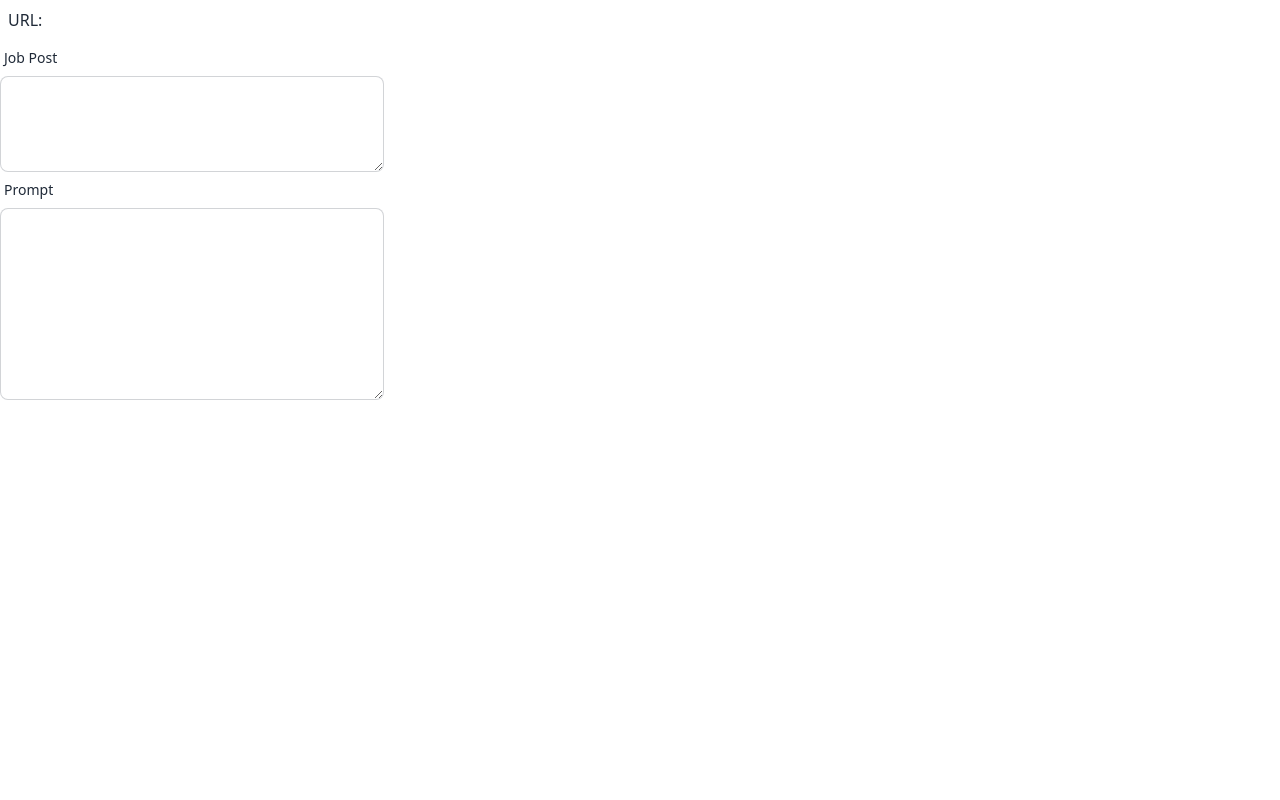
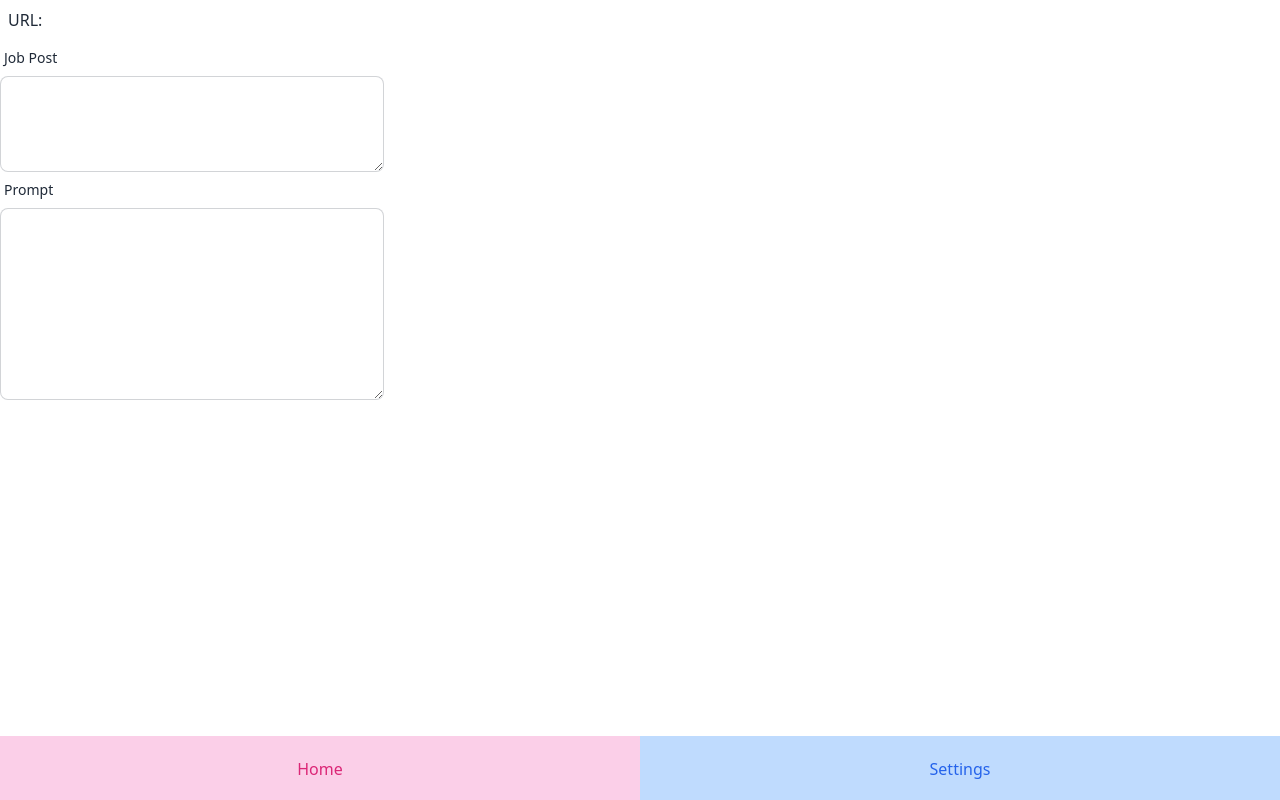
Before and after one commit to adliih/chrome-job-post-ai-summarizer, a React (Vite) app: page /settings in a window 1280 px wide. Built offline with nearby package versions, Linux system fonts and the light colour scheme; no server answers.

Commit message:
router between app and settings page

```diff
--- a/package.json
+++ b/package.json
@@ -14,6 +14,7 @@
     "react": "^18.0.0",
     "react-dom": "^18.0.0",
     "react-redux": "^8.1.2",
+    "react-router-dom": "^6.16.0",
     "redux": "^4.2.1"
   },
   "devDependencies": {
--- a/src/App.tsx
+++ b/src/App.tsx
@@ -2,6 +2,7 @@ import { useAppSelector } from "./app/hooks";
 import { useEffect, useState } from "react";
 import { generatePrompt } from "./feature/prompt-generator";
 import { getActiveTab } from "./feature/tabs";
+import Layout from "./Layout";
 
 function App() {
   const settings = useAppSelector((state) => state.settings);
@@ -28,7 +29,7 @@ function App() {
   }, [jobPost]);
 
   return (
-    <div className="w-96">
+    <Layout>
       <div>
         <div className="p-2">
           <span>URL: {url}</span>
@@ -54,7 +55,7 @@ function App() {
           ></textarea>
         </div>
       </div>
-    </div>
+    </Layout>
   );
 }
 
--- /dev/null
+++ b/src/Layout.tsx
@@ -0,0 +1,26 @@
+import React from "react";
+import { Link, useNavigate } from "react-router-dom";
+
+export default function Layout({ children }: React.PropsWithChildren) {
+  const navigate = useNavigate();
+  return (
+    <div className="w-96 h-96">
+      <div>{children}</div>
+      <div className="btm-nav">
+        <button
+          className="text-pink-600 bg-pink-200"
+          onClick={() => navigate("/")}
+        >
+          <span className="btm-nav-label">Home</span>
+        </button>
+
+        <button
+          className="text-blue-600 bg-blue-200 border-blue-600"
+          onClick={() => navigate("/settings")}
+        >
+          <span className="btm-nav-label">Settings</span>
+        </button>
+      </div>
+    </div>
+  );
+}
--- a/src/main.tsx
+++ b/src/main.tsx
@@ -4,11 +4,24 @@ import App from "./App";
 import "./index.css";
 import store from "./app/store";
 import { Provider } from "react-redux";
+import { RouterProvider, Route, createMemoryRouter } from "react-router-dom";
+import Settings from "./pages/Settings";
+
+const router = createMemoryRouter([
+  {
+    path: "/",
+    element: <App />,
+  },
+  {
+    path: "/settings",
+    element: <Settings />,
+  },
+]);
 
 ReactDOM.createRoot(document.getElementById("root")!).render(
   <Provider store={store}>
     <React.StrictMode>
-      <App />
+      <RouterProvider router={router} />
     </React.StrictMode>
   </Provider>
 );
--- /dev/null
+++ b/src/pages/Settings.tsx
@@ -0,0 +1,6 @@
+import React from "react";
+import Layout from "../Layout";
+
+export default function Settings() {
+  return <Layout>Settings</Layout>;
+}
```
Also changed, not shown: 1 other file (tests, documents, lock files or other folders).
